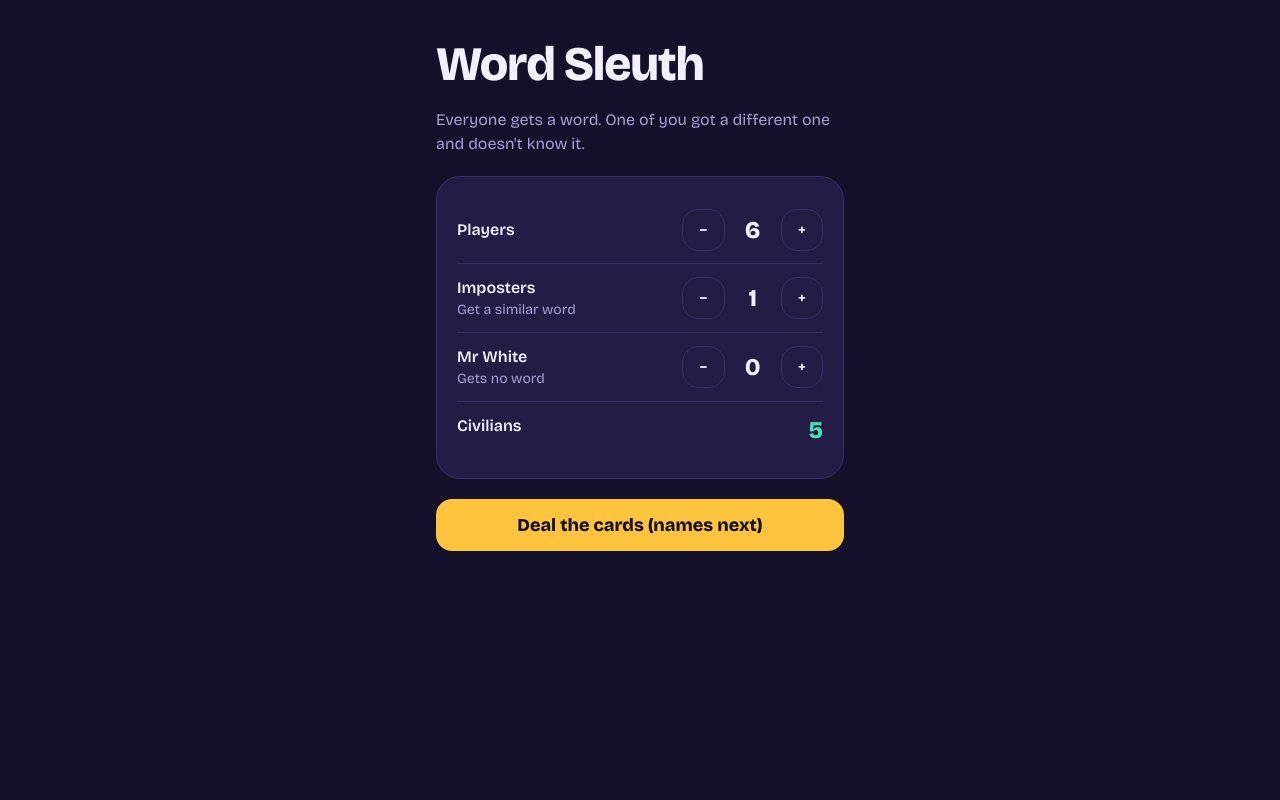
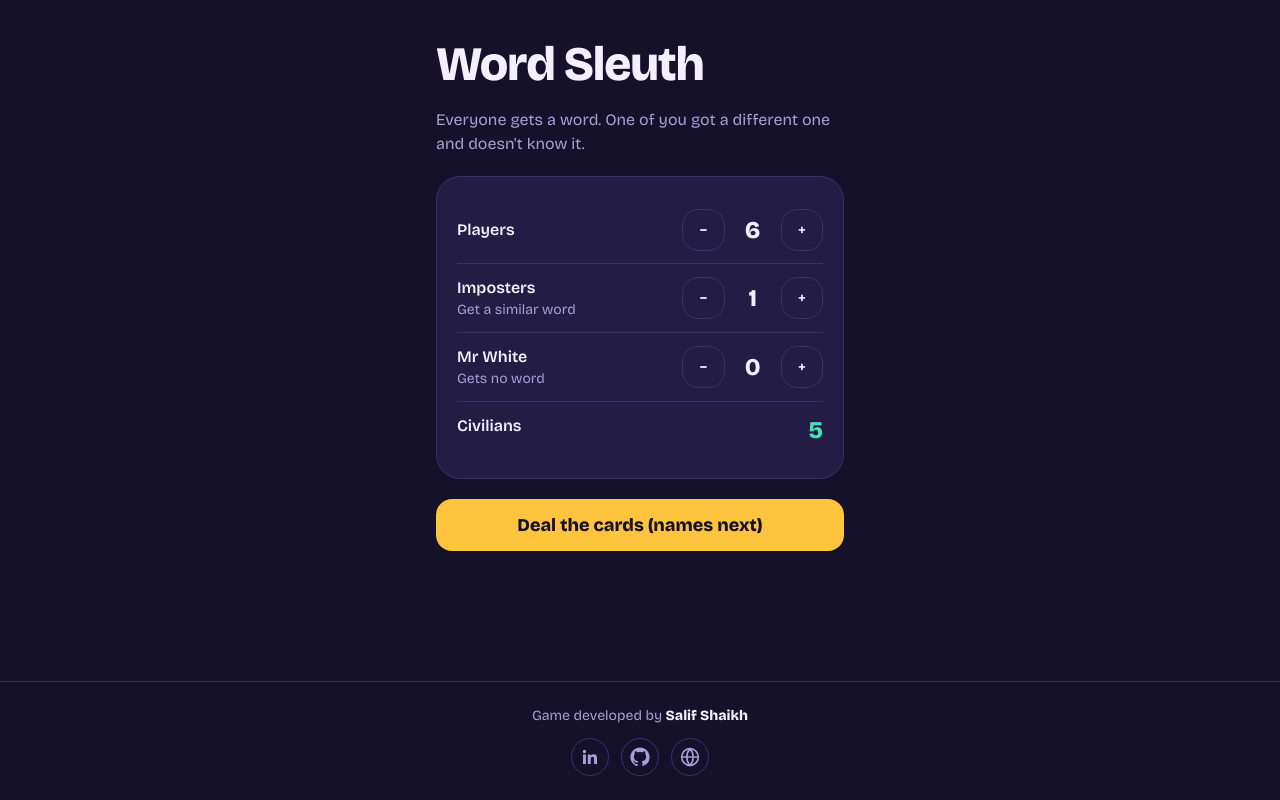
Before and after one commit to salifshaikh/UnderSheet, a React (Vite) app in the folder wordsleuth/: page / in a window 1280 px wide. Built offline with nearby package versions, Linux system fonts and the light colour scheme.

Commit message:
credits and mr white logic fix

```diff
--- a/wordsleuth/src/App.jsx
+++ b/wordsleuth/src/App.jsx
@@ -4,6 +4,7 @@ import Setup from './components/Setup'
 import Reveal from './components/Reveal'
 import Round from './components/Round'
 import Over from './components/Over'
+import Footer from './components/Footer'
 
 const KEY = 'wordsleuth_v2'
 const shuffle = (a) => { const b = [...a]; for (let i = b.length - 1; i > 0; i--) { const j = Math.floor(Math.random() * (i + 1)); [b[i], b[j]] = [b[j], b[i]] } return b }
@@ -24,14 +25,15 @@ function make(cfg, history, names) {
 }
 
 function check(g) {
-  const al = g.players.filter((p) => p.alive)
+  const al = g.players.filter((p) => p.alive) // only ALIVE players can ever score
   const cnt = (r) => al.filter((p) => p.role === r)
   const C = g.players.filter((p) => p.role === 'c').length
   const pts = (list, v) => Object.fromEntries(list.map((p) => [p.id, v]))
   if (!cnt('i').length && !cnt('w').length) return { winner: 'Civilians', points: pts(cnt('c'), 2) }
   if (cnt('c').length <= 2) {
-    // only imposters still alive get points; voted-out imposters get 0
-    return cnt('i').length ? { winner: 'Imposters', points: pts(cnt('i'), C) } : { winner: 'Mr White', points: pts(cnt('w'), C) }
+    const i = cnt('i'), w = cnt('w')
+    const winner = i.length && w.length ? 'Imposters & Mr White' : i.length ? 'Imposters' : 'Mr White'
+    return { winner, points: pts([...i, ...w], C) } // alive imposters AND alive Mr Whites
   }
   return null
 }
@@ -62,11 +64,11 @@ export default function App() {
     return { ...x, phase: 'over', game: { ...g, out: null, result }, totals,
       groups: x.groups.map((q) => (q.id === x.gid ? { ...q, totals, names, cfg: x.cfg } : q)) }
   })
-  const cont = (ids) => {
+  const cont = (ok) => {
     const g = s.game
-    if (ids && ids.length) { // only the Mr Whites who guessed right score
+    if (ok) { // all Mr Whites guessed the word together
       const C = g.players.filter((p) => p.role === 'c').length
-      return finish(g, { winner: 'Mr White', points: Object.fromEntries(ids.map((i) => [i, C])) })
+      return finish(g, { winner: 'Mr White', points: Object.fromEntries(g.players.filter((p) => p.role === 'w').map((p) => [p.id, C])) })
     }
     const r = check(g)
     if (r) finish(g, r)
@@ -85,7 +87,8 @@ export default function App() {
   const grp = s.groups.find((q) => q.id === s.gid)
 
   return (
-    <main className="min-h-screen">
+    <div className="flex min-h-screen flex-col">
+    <main className="flex-1">
       {s.phase === 'setup' && <Setup cfg={s.cfg} groups={s.groups} gid={s.gid} onStart={start} onDelete={delGroup} onClear={clearScores} />}
       {s.phase === 'reveal' && g && (
         <Reveal g={g} wordOf={wordOf} setPlayers={(players) => upd((g) => ({ ...g, players }))}
@@ -98,5 +101,7 @@ export default function App() {
       )}
       {s.phase === 'over' && g && <Over g={g} totals={s.totals} group={grp} onSave={saveGroup} onAgain={again} onSetup={() => setS((x) => ({ ...x, phase: 'setup' }))} />}
     </main>
+    <Footer />
+    </div>
   )
 }
--- /dev/null
+++ b/wordsleuth/src/components/Footer.jsx
@@ -0,0 +1,25 @@
+// 👉 Put your real links here
+const LINKS = [
+  { label: 'LinkedIn', href: 'https://www.linkedin.com/in/salifshaikh',
+    icon: <path fill="currentColor" d="M20.45 20.45h-3.56v-5.57c0-1.33-.03-3.04-1.85-3.04-1.85 0-2.14 1.45-2.14 2.94v5.67H9.35V9h3.41v1.56h.05c.48-.9 1.64-1.85 3.37-1.85 3.6 0 4.27 2.37 4.27 5.46v6.28zM5.34 7.43a2.06 2.06 0 1 1 0-4.12 2.06 2.06 0 0 1 0 4.12zM7.12 20.45H3.56V9h3.56v11.45z" /> },
+  { label: 'GitHub', href: 'https://github.com/salifshaikh',
+    icon: <path fill="currentColor" d="M12 .5C5.65.5.5 5.65.5 12c0 5.08 3.29 9.39 7.86 10.91.58.1.79-.25.79-.56v-2c-3.2.7-3.87-1.54-3.87-1.54-.52-1.33-1.28-1.69-1.28-1.69-1.04-.71.08-.7.08-.7 1.15.08 1.76 1.18 1.76 1.18 1.03 1.76 2.69 1.25 3.35.96.1-.74.4-1.25.73-1.54-2.55-.29-5.24-1.28-5.24-5.69 0-1.26.45-2.28 1.18-3.09-.12-.29-.51-1.46.11-3.05 0 0 .97-.31 3.17 1.18a11 11 0 0 1 5.77 0c2.2-1.49 3.17-1.18 3.17-1.18.62 1.59.23 2.76.11 3.05.74.81 1.18 1.83 1.18 3.09 0 4.42-2.69 5.39-5.25 5.68.41.36.78 1.06.78 2.14v3.17c0 .31.21.67.8.56A11.5 11.5 0 0 0 23.5 12C23.5 5.65 18.35.5 12 .5z" /> },
+  { label: 'Portfolio', href: 'https://my-portfolio-gamma-nine-22.vercel.app/',
+    icon: <g fill="none" stroke="currentColor" strokeWidth="2" strokeLinecap="round"><circle cx="12" cy="12" r="10" /><path d="M2 12h20M12 2a15 15 0 0 1 0 20M12 2a15 15 0 0 0 0 20" /></g> },
+]
+
+export default function Footer() {
+  return (
+    <footer className="mt-10 border-t border-line px-5 py-6 text-center text-sm text-[#a99fd6]">
+      <p>Game developed by <span className="font-extrabold text-[#f3efff]">Salif Shaikh</span></p>
+      <div className="mt-3 flex justify-center gap-3">
+        {LINKS.map((l) => (
+          <a key={l.label} href={l.href} target="_blank" rel="noopener noreferrer" aria-label={l.label} title={l.label}
+            className="rounded-full border border-line p-2 transition hover:border-amber hover:text-amber focus-visible:outline focus-visible:outline-2 focus-visible:outline-mint">
+            <svg viewBox="0 0 24 24" className="h-5 w-5">{l.icon}</svg>
+          </a>
+        ))}
+      </div>
+    </footer>
+  )
+}
--- a/wordsleuth/src/components/Round.jsx
+++ b/wordsleuth/src/components/Round.jsx
@@ -8,7 +8,7 @@ const norm = (s) => s.toLowerCase().replace(/[^\p{L}\p{N}]/gu, '')
 export default function Round({ g, onSpoke, onVote, onContinue }) {
   const [voting, setVoting] = useState(false)
   const [pick, setPick] = useState(null)
-  const [guesses, setGuesses] = useState({})
+  const [guess, setGuess] = useState('')
   const [res, setRes] = useState(null)
   const alive = g.players.filter((p) => p.alive)
   const civAlive = alive.filter((p) => p.role === 'c').length
@@ -16,9 +16,9 @@ export default function Round({ g, onSpoke, onVote, onContinue }) {
   const name = (id) => g.players.find((p) => p.id === id).name
   const out = g.out != null ? g.players.find((p) => p.id === g.out) : null
 
-  const mws = g.players.filter((p) => p.role === 'w' && (p.alive || p.id === g.out))
-  const submit = () => setRes({ ids: mws.filter((p) => norm(guesses[p.id] || '') !== '' && norm(guesses[p.id]) === norm(g.civ)).map((p) => p.id) })
-  const done = (ids) => { setRes(null); setGuesses({}); onContinue(ids) }
+  const lastW = out && out.role === 'w' && !alive.some((p) => p.role === 'w') // every Mr White is now caught
+  const submit = () => setRes(norm(guess) !== '' && norm(guess) === norm(g.civ) ? 'right' : 'wrong')
+  const done = (ok) => { setRes(null); setGuess(''); onContinue(ok) }
 
   return (
     <div className="mx-auto max-w-md space-y-5 p-5 pt-8">
@@ -61,21 +61,16 @@ export default function Round({ g, onSpoke, onVote, onContinue }) {
                   <motion.p initial={{ rotateX: 90 }} animate={{ rotateX: 0 }} className={`text-4xl font-extrabold ${out.role === 'c' ? 'text-mint' : 'text-rose'}`}>
                     {out.role === 'c' ? 'A civilian' : out.role === 'i' ? 'The imposter!' : 'Mr White!'}
                   </motion.p>
-                  {out.role === 'w' && !res && (
+                  {lastW && !res && (
                     <>
-                      <p>Each Mr White writes their own guess for the civilian word.</p>
-                      {mws.map((p) => (
-                        <div key={p.id} className="text-left">
-                          <p className="text-sm text-[#a99fd6]">{p.name}</p>
-                          <input className="input" placeholder="Guess" value={guesses[p.id] || ''} onChange={(e) => setGuesses({ ...guesses, [p.id]: e.target.value })} />
-                        </div>
-                      ))}
-                      <button className="btn w-full" onClick={submit}>Submit guesses</button>
+                      <p>All Mr Whites are caught. Discuss together and submit ONE guess for the civilian word.</p>
+                      <input className="input" placeholder="Your guess" value={guess} onChange={(e) => setGuess(e.target.value)} onKeyDown={(e) => e.key === 'Enter' && submit()} />
+                      <button className="btn w-full" onClick={submit}>Submit guess</button>
                     </>
                   )}
-                  {res && res.ids.length > 0 && <><p className="text-xl font-extrabold text-mint">{res.ids.map(name).join(', ')} guessed it! The word was {g.civ}.</p><button className="btn w-full" onClick={() => done(res.ids)}>See scores</button></>}
-                  {res && res.ids.length === 0 && <><p className="text-xl font-extrabold text-rose">No correct guess.</p><button className="btn w-full" onClick={() => done([])}>Continue</button></>}
-                  {out.role !== 'w' && <button className="btn w-full" onClick={() => done([])}>Continue</button>}
+                  {res === 'right' && <><p className="text-xl font-extrabold text-mint">Correct! The word was {g.civ}.</p><button className="btn w-full" onClick={() => done(true)}>See scores</button></>}
+                  {res === 'wrong' && <><p className="text-xl font-extrabold text-rose">Wrong guess.</p><button className="btn w-full" onClick={() => done(false)}>Continue</button></>}
+                  {!lastW && <button className="btn w-full" onClick={() => done(false)}>Continue</button>}
                 </>
               ) : (
                 <>
```
Also changed, not shown: 1 other file (tests, documents, lock files or other folders).
